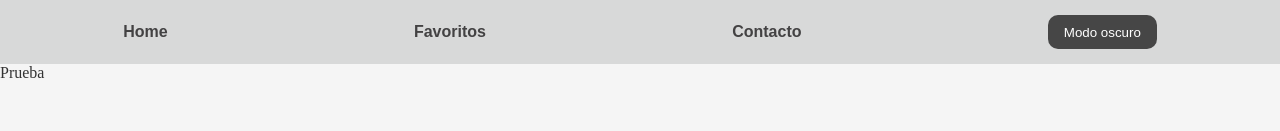
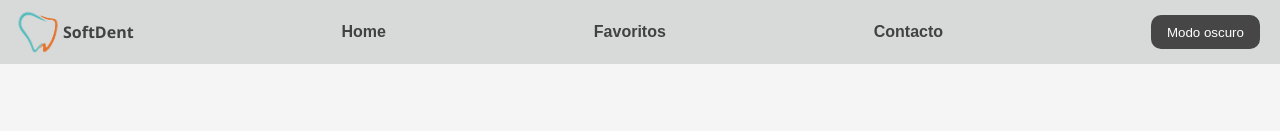
Before and after one commit to EmiiFernandez/React_Odontologos, a React (Vite) app: page / in a window 1280 px wide. Shown: the top 131 px of the page. Built offline with nearby package versions, Linux system fonts and the light colour scheme; no server answers.

Commit message:
agrego logo

```diff
--- a/src/components/navbar/Navbar.jsx
+++ b/src/components/navbar/Navbar.jsx
@@ -1,31 +1,37 @@
 import React, { useContext } from 'react'
 import styles from './../navbar/Navbar.module.css'
 import { Link } from 'react-router-dom'
-import { ThemeContext } from '../../contexts/ThemeContext';
-
-//Este componente debera ser estilado como "dark" o "light" dependiendo del theme del Context
+import { ThemeContext } from '../../contexts/ThemeContext'
+import idiente from '../../assets/diente1.png'
 
 const Navbar = () => {
-
-  const { theme, toggleTheme } = useContext(ThemeContext);
+  const { theme, toggleTheme } = useContext(ThemeContext)
 
   const stylesTheme = {
     backgroundColor: theme === 'light' ? '#D8D9D9' : '#434243',
     color: theme === 'light' ? '#434243' : '#D8D9D9',
-  };
+  }
 
   return (
-    <nav  style={stylesTheme} className={styles.navbar}>
-      <Link className={styles.links} style={stylesTheme}  to='./'>
+    <nav style={stylesTheme} className={styles.navbar}>
+      <div className={styles.logo}>
+        <img className={styles.ilogo} src={idiente} alt='Logo' />
+        <p>SoftDent</p>
+      </div>
+      <Link className={styles.links} style={stylesTheme} to='./'>
         Home
       </Link>
-      <Link className={styles.links} style={stylesTheme}to='./favs'>Favoritos</Link>
-      <Link className={styles.links} style={stylesTheme} to='./contacto'>Contacto</Link>
-      <button className={styles.button}
-        onClick={toggleTheme}
-      >
-        Modo  {theme === 'light' ? 'oscuro' : 'claro'}
+      <Link className={styles.links} style={stylesTheme} to='./favs'>
+        Favoritos
+      </Link>
+      <Link className={styles.links} style={stylesTheme} to='./contacto'>
+        Contacto
+      </Link>
+      <div className={styles.contButton}>
+      <button className={styles.button} onClick={toggleTheme}>
+        Modo {theme === 'light' ? 'oscuro' : 'claro'}
       </button>
+      </div>
     </nav>
   )
 }
--- a/src/components/navbar/Navbar.module.css
+++ b/src/components/navbar/Navbar.module.css
@@ -3,7 +3,7 @@
     font-weight: 600;
     display: flex;
     align-items: center;
-    justify-content: space-around;
+    justify-content: space-between;
     height: 4rem;
 }
 
@@ -21,3 +21,19 @@
     border-radius: 10px;
     user-select: none;
 }
+
+.contButton {
+    padding-right: 20px;
+}
+
+.logo {
+    align-items: center;
+    display: flex;
+    padding-left: 5px;
+    font-family:'Segoe UI', Tahoma, Geneva, Verdana, sans-serif
+}
+
+.ilogo {
+    width: 3rem;
+    margin-left: 10px;
+}
--- a/src/routers/Home.jsx
+++ b/src/routers/Home.jsx
@@ -16,7 +16,6 @@ const Home = () => {
 
   return (
     <main style={styles}>
-      <p>Prueba</p>
       <h1 className={stylesCards.titulo}>Staff odontólogos</h1>
         <div className={stylesCards.container}>
           {dentistas.map((dentista) => (
```
